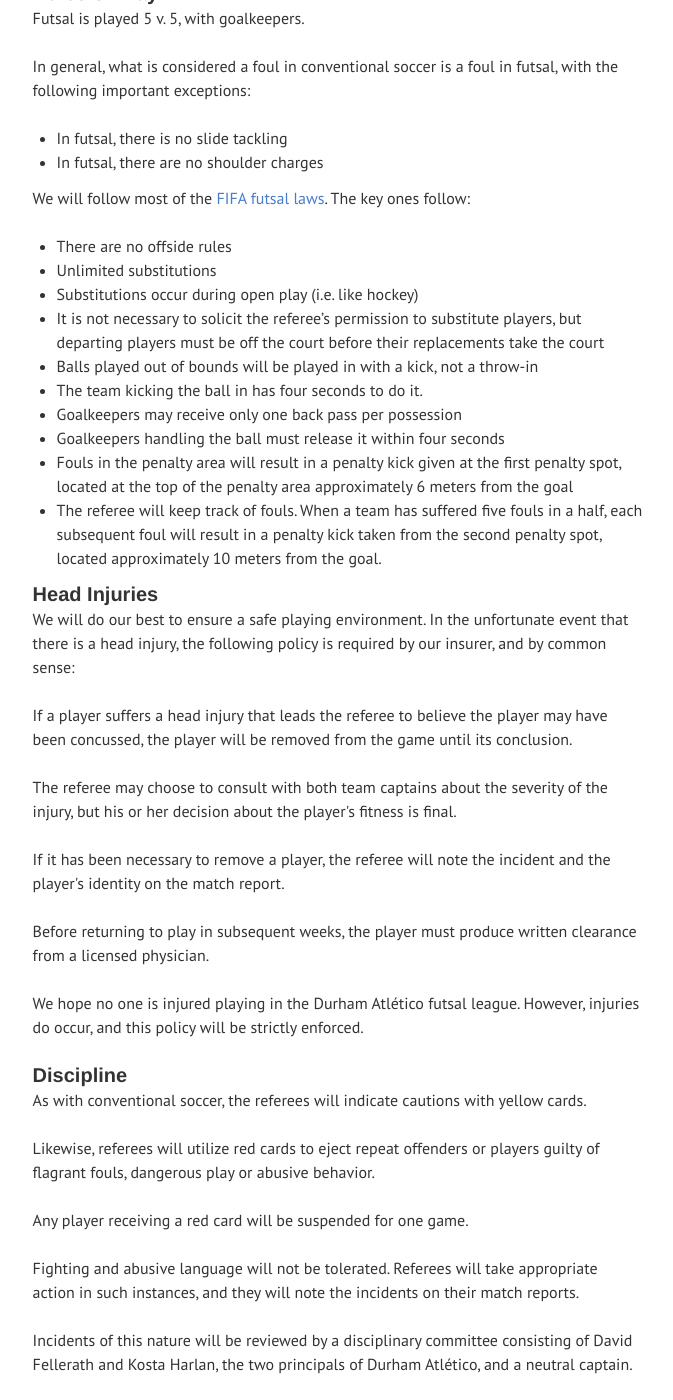
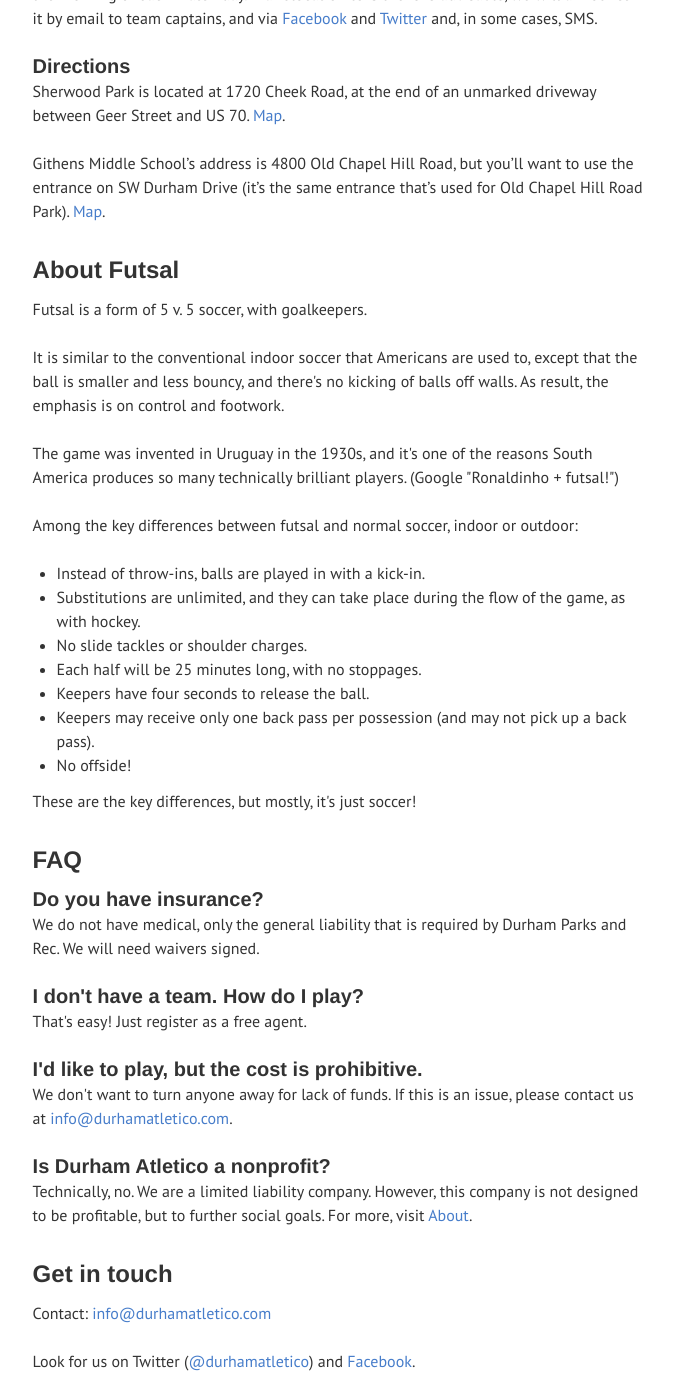
Before and after one commit to durhamatletico/durhamatletico.github.io, a Jekyll site: the page built from futsal/index.html, in a window 1280 px wide and 1400 px high, scrolled down 893 px. Shown: the whole window, without its empty margins (460-1133 px from the left). Built offline with Jekyll 4.4.1, drawn with Linux system fonts in a browser that asks for light colours; some of the changed text lies outside the part shown.

Commit message:
Add link to rules

```diff
--- a/futsal/index.html
+++ b/futsal/index.html
@@ -35,79 +35,7 @@
 
     <section>
         <h4 id="rules">House Rules for Durham Atlético Futsal League</h4>
-        <h5>Structure of Play</h5>
-
-        <ul>
-            <li>Each half will be 25 minutes long, with no stoppages and no added time</li>
-
-            <li>Each game will start promptly on the hour</li>
-
-            <li>Each second half will start promptly at half past the hour</li>
-
-            <ul>
-                <li>if the game starts late, for any reason, the first half will last for 25 minutes, but the lost time will be deducted from the halftime period</li>
-                <li>if this occurs, the referee will notify the teams after the conclusion of the first half that halftime has been shortened</li>
-            </ul>
-            <li>Each game will end at five minutes before the hour.</li>
-        </ul>
-
-        <h5>Rules of Play</h5>
-
-        <p>Futsal is played 5 v. 5, with goalkeepers.</p> <p>In general, what is considered a foul in conventional soccer is a foul in futsal, with the following important exceptions:</p>
-
-        <ul>
-            <li>In futsal, there is no slide tackling</li>
-            <li>In futsal, there are no shoulder charges</li>
-        </ul>
-
-        <p>We will follow most of the <a href="http://www.fifa.com/mm/document/affederation/generic/51/44/50/futsallawsofthegameen.pdf">FIFA futsal laws</a>. The key ones follow:</p>
-    <ul>
-        <li>There are no offside rules</li>
-        <li>Unlimited substitutions</li>
-        <li>Substitutions occur during open play (i.e. like hockey)</li>
-        <li>It is not necessary to solicit the referee’s permission to substitute players, but departing players must be off the court before their replacements take the court</li>
-        <li>Balls played out of bounds will be played in with a kick, not a throw-in</li>
-        <li>The team kicking the ball in has four seconds to do it.</li>
-        <li>Goalkeepers may receive only one back pass per possession</li>
-        <li>Goalkeepers handling the ball must release it within four seconds</li>
-        <li>Fouls in the penalty area will result in a penalty kick given at the first penalty spot, located at the top of the penalty area approximately 6 meters from the goal</li>
-        <li>The referee will keep track of fouls. When a team has suffered five fouls in a half, each subsequent foul will result in a penalty kick taken from the second penalty spot, located approximately 10 meters from the goal.</li>
-    </ul>
-
-    <h5>Head Injuries</h5>
-
-    <p>We will do our best to ensure a safe playing environment. In the unfortunate event that there is a head injury, the following policy is required by our insurer, and by common sense:</p>
-
-    <p>If a player suffers a head injury that leads the referee to believe the player may have been concussed, the player will be removed from the game until its conclusion.</p>
-    <p>The referee may choose to consult with both team captains about the severity of the injury, but his or her decision about the player's fitness is final.</p>
-    <p>If it has been necessary to remove a player, the referee will note the incident and the player's identity on the match report.</p>
-    <p>Before returning to play in subsequent weeks, the player must produce written clearance from a licensed physician.</p>
-    <p>We hope no one is injured playing in the Durham Atlético futsal league. However, injuries do occur, and this policy will be strictly enforced.</p>
-
-    <h5>Discipline</h5>
-    <p>As with conventional soccer, the referees will indicate cautions with yellow cards.</p>
-
-    <p>Likewise, referees will utilize red cards to eject repeat offenders or players guilty of flagrant fouls, dangerous play or abusive behavior.</p>
-
-    <p>Any player receiving a red card will be suspended for one game.</p>
-
-    <p>Fighting and abusive language will not be tolerated. Referees will take appropriate action in such instances, and they will note the incidents on their match reports.</p>
-
-    <p>Incidents of this nature will be reviewed by a disciplinary committee consisting of David Fellerath and Kosta Harlan, the two principals of Durham Atlético, and a neutral captain.</p>
-
-    <p>In the event that the incident occurred in a game involving the Durham All-Stars (David and Kosta’s team), the incident will be reviewed by three neutral captains.</p>
-
-    <p>Sanctions may include suspension from play and expulsion from the league for the duration of the season.</p>
-
-    <h5>Statistics</h5>
-    <p>We will keep an up-to-date league table on the Durham Atlético website.</p>
-
-    <p>We would also like to track goals, but to do this we need your help.</p>
-    <p>After each game, we would like the captains to email us the identities of their goal scorers</p>
-    <p>If this system works, we will be able to keep a tally of the league’s leading scorers.</p>
-
-    </section>
-
+        <p>The <a href="https://docs.google.com/document/d/1AiO3zLaK78lHkFIkrwH_mzSkPm2t9YUvCxuAHxlNUVs/pub">current version of our rules is available here.</a></p>
     <section>
 
       <h4 id="location">Location</h4>
```
